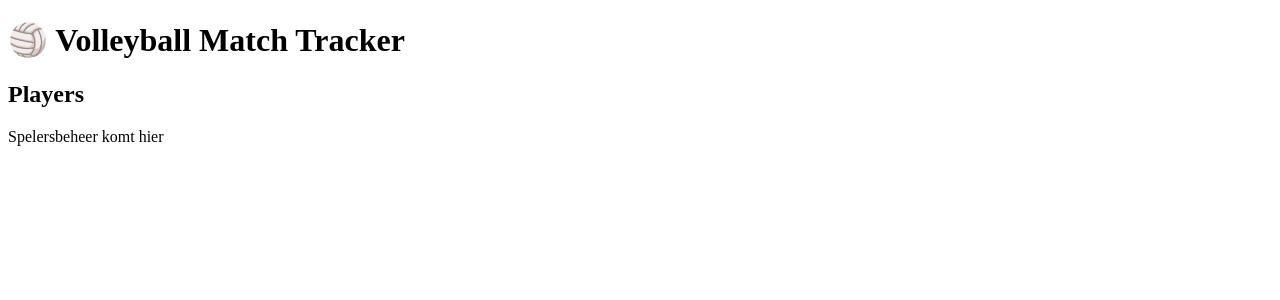
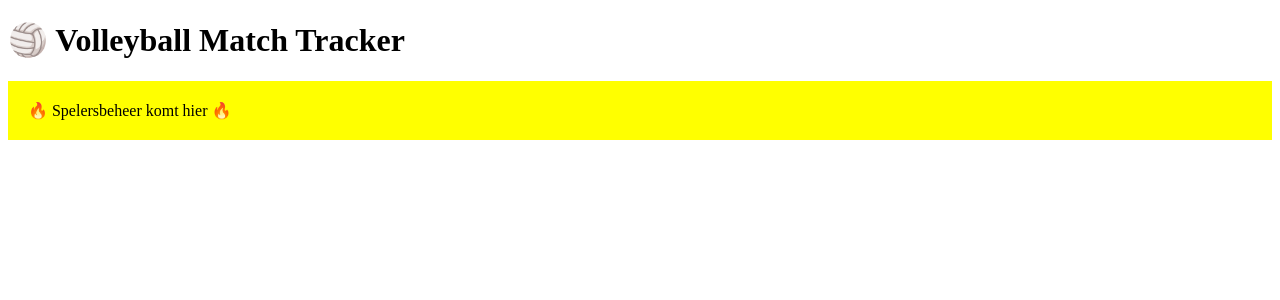
Before and after one commit to mmkrijgsman/volleybal, a React (Vite) app: page / in a window 1280 px wide. Shown: the top 300 px of the page. Built offline with nearby package versions, Linux system fonts and the light colour scheme.

Commit message:
Update PlayersPanel.jsx

```diff
--- a/src/components/Players/PlayersPanel.jsx
+++ b/src/components/Players/PlayersPanel.jsx
@@ -1,8 +1,7 @@
 export default function PlayersPanel() {
   return (
-    <div style={{ marginTop: 20 }}>
-      <h2>Players</h2>
-      <p>Spelersbeheer komt hier</p>
+    <div style={{ padding: 20, background: 'yellow' }}>
+      🔥 Spelersbeheer komt hier 🔥
     </div>
   );
 }
```
